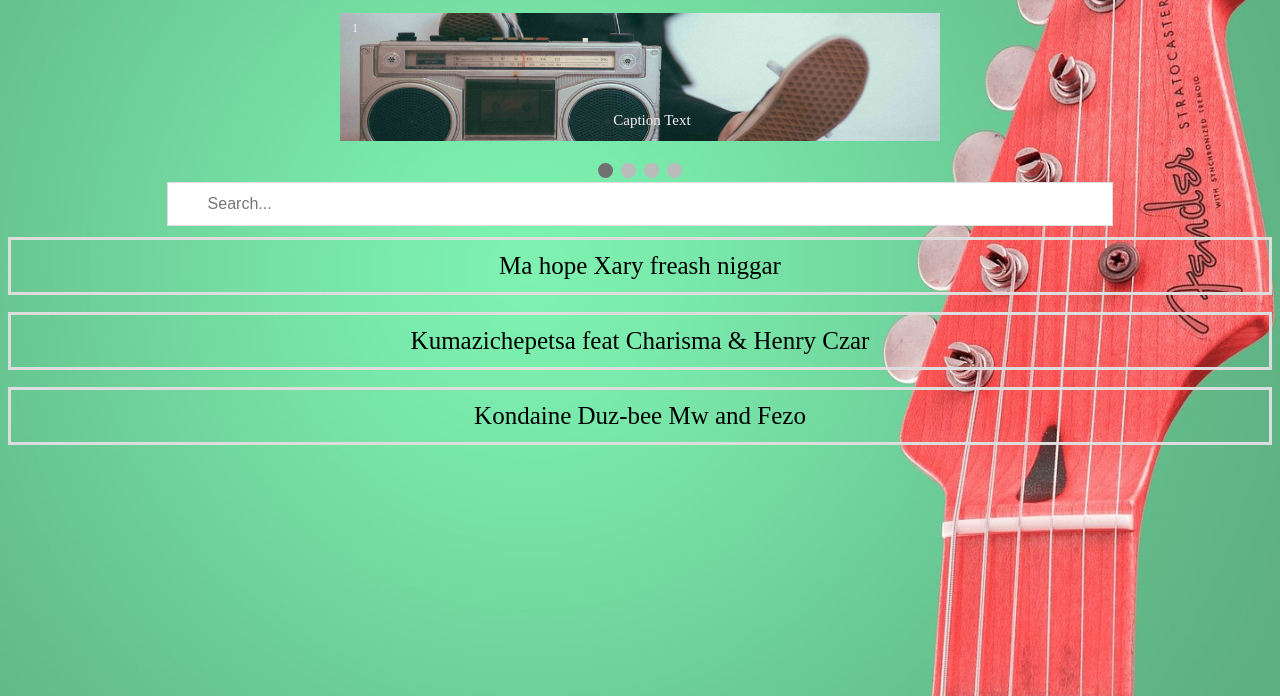
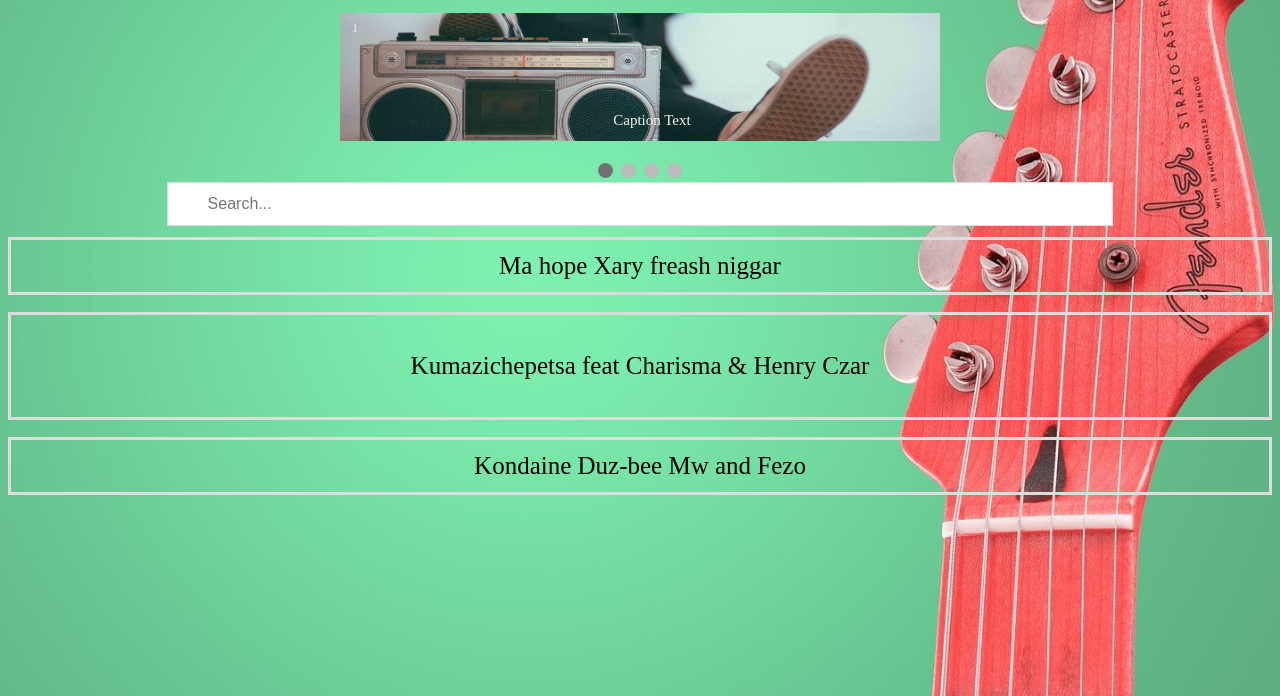
Before and after one commit to KingGomani/mmm, a plain HTML site: page mp3.html in a window 1280 px wide. Shown: the part 104-800 px from the top of the page. Drawn offline with Linux system fonts and the light colour scheme.

Commit message:
Update mp3.html

```diff
--- a/mp3.html
+++ b/mp3.html
@@ -195,7 +195,7 @@ function showSlides() {
 <ul id="myUL">
         <li><a href="mp3/Ma hope Xary freash niggar my music.com.mp3"download>Ma hope Xary freash niggar</a></li>
            <br>
-        <li><a href="mp3/aa.mp3"download>Kumazichepetsa feat Charisma & Henry Czar</a></li>
+        <li><a href="mp3/aa.mp3"download><p>Kumazichepetsa feat Charisma & Henry Czar</p></a></li>
             <br>
         <li><a href="mp3/Duz-bee Mw and Fezo.My music.com.mp3"download>Kondaine Duz-bee Mw and Fezo</a></li>
             <br>
```
